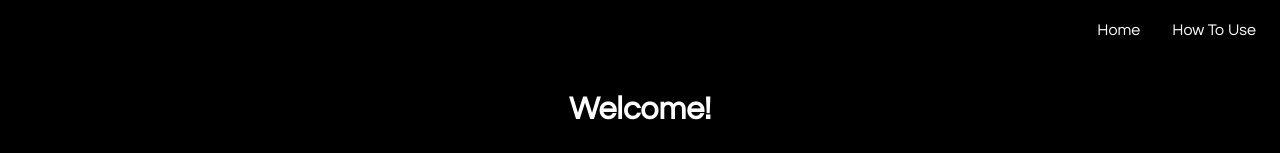
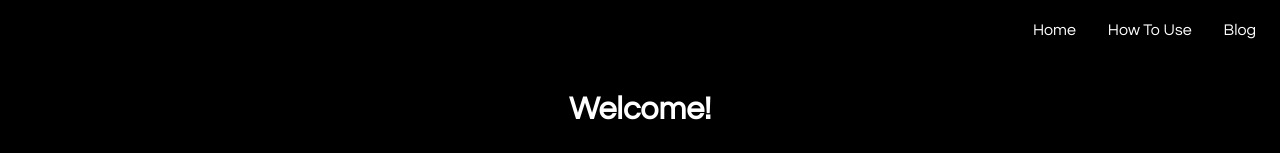
Before and after one commit to stefdonovan/Icon-site, a plain HTML site: page index.html in a window 1280 px wide. Shown: the top 153 px of the page. Drawn offline with Linux system fonts and the light colour scheme.

Commit message:
Add blog link

```diff
--- a/index.html
+++ b/index.html
@@ -10,7 +10,7 @@
 
 <body>
 <ul>
-
+  <li><a href="http://stefdonovan.tumblr.com">Blog</a></li>
   <li><a href="howtouse.html">How To Use</a></li>
   <li><a href="index.html">Home</a></li>
 </ul>
```
